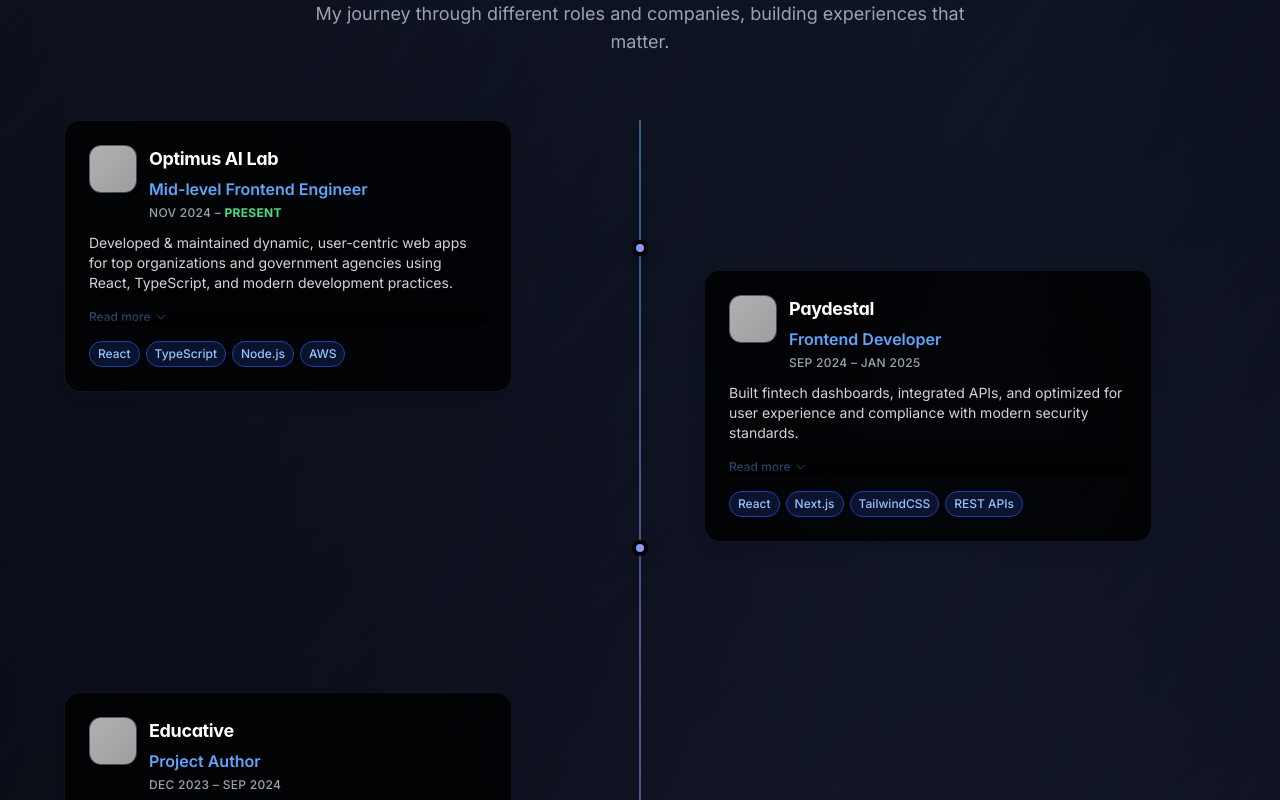
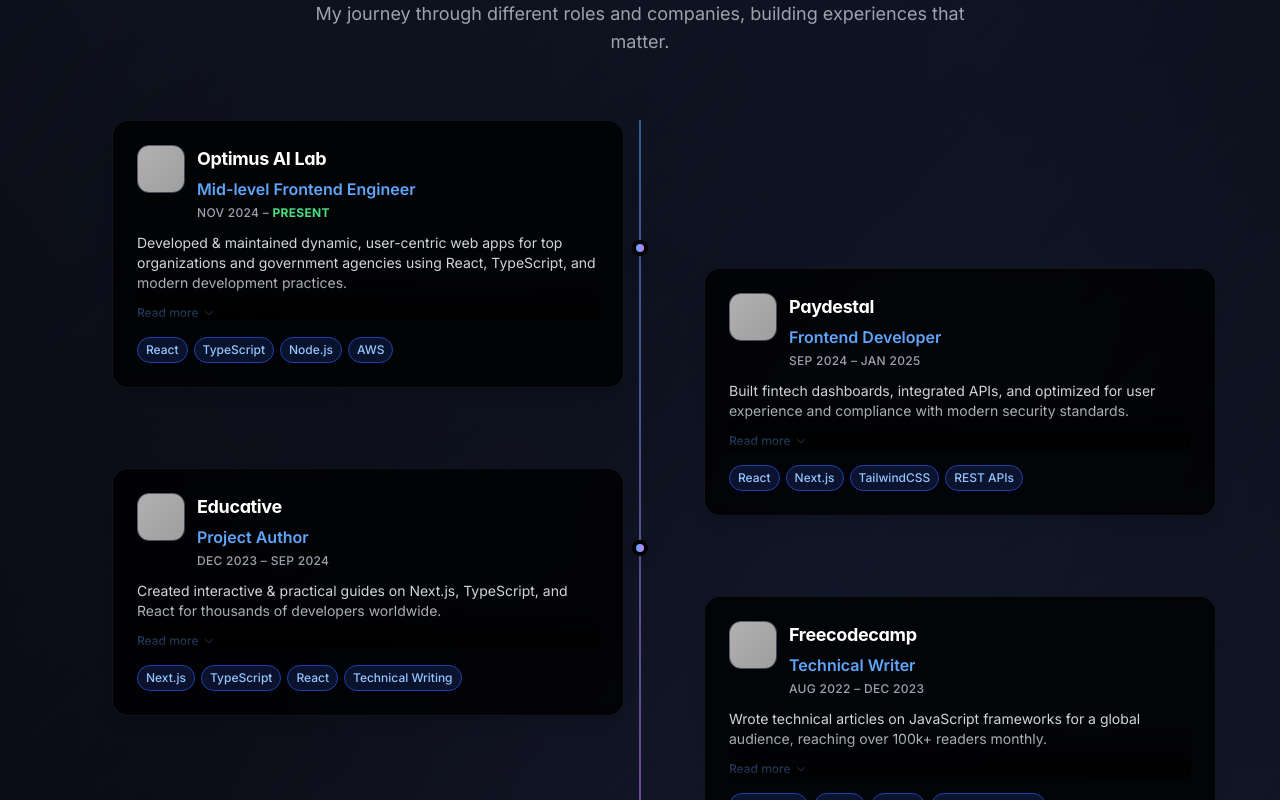
Before and after one commit to devanshu1010/devanshu-chhipani, a React (Vite) app: page / in a window 1280 px wide. Shown: the part 960-1760 px from the top of the page. Built offline with nearby package versions, Linux system fonts and the light colour scheme; grey boxes are pictures that could not be loaded; a web font is replaced by a local one.

Commit message:
new Changes.

```diff
--- a/src/components/Experience.tsx
+++ b/src/components/Experience.tsx
@@ -1,4 +1,3 @@
-
 import React from "react";
 
 // Enhanced experience data with more details
@@ -93,12 +92,12 @@ const ExperienceCard: React.FC<ExperienceCardProps> = ({ exp, index, isRightColu
   const [isExpanded, setIsExpanded] = React.useState(false);
 
   return (
-    <div className="relative mb-8 sm:mb-12 md:mb-16">
-      {/* Card positioned on left or right but aligned left */}
-      <div className={`w-full ${isRightColumn ? 'md:pl-8 lg:pl-12' : 'md:pr-8 lg:pr-12'}`}>
-        <div className="group bg-white/80 dark:bg-black/80 backdrop-blur-sm border border-gray-200/50 dark:border-gray-800/50 rounded-2xl p-4 sm:p-5 md:p-6 shadow-lg hover:shadow-xl transition-all duration-300 hover:-translate-y-1 max-w-md mx-auto md:mx-0">
-          {/* Header Section - Always left aligned */}
-          <div className="flex items-start gap-3 mb-3">
+    <div className="relative mb-12 sm:mb-16 md:mb-20">
+      {/* Card */}
+      <div className="ml-8 sm:ml-10 md:ml-12">
+        <div className="group bg-white/80 dark:bg-black/80 backdrop-blur-sm border border-gray-200/50 dark:border-gray-800/50 rounded-2xl p-4 sm:p-5 md:p-6 shadow-lg hover:shadow-xl transition-all duration-300 hover:-translate-y-1 w-full flex flex-col">
+          {/* Header Section - Fixed Height */}
+          <div className="flex items-start gap-2 sm:gap-3 mb-2 sm:mb-3">
             <div className="relative flex-shrink-0">
               <img
                 src={exp.logo}
@@ -108,8 +107,8 @@ const ExperienceCard: React.FC<ExperienceCardProps> = ({ exp, index, isRightColu
               <div className="absolute inset-0 rounded-xl bg-gradient-to-br from-white/20 to-transparent"></div>
             </div>
             <div className="flex-1 min-w-0">
-              <h3 className="text-base sm:text-lg font-bold text-gray-900 dark:text-white mb-1">{exp.company}</h3>
-              <p className="text-sm sm:text-base text-blue-600 dark:text-blue-400 font-semibold mb-1">{exp.position}</p>
+              <h3 className="text-base sm:text-lg font-bold text-gray-900 dark:text-white mb-0.5 sm:mb-1 truncate">{exp.company}</h3>
+              <p className="text-sm sm:text-base text-blue-600 dark:text-blue-400 font-semibold mb-0.5 sm:mb-1">{exp.position}</p>
               <p className="text-xs font-medium text-gray-500 dark:text-gray-400 tracking-wide">
                 {formatDate(exp.start)} – {exp.present ? (
                   <span className="text-green-500 dark:text-green-400 font-bold">PRESENT</span>
@@ -124,18 +123,21 @@ const ExperienceCard: React.FC<ExperienceCardProps> = ({ exp, index, isRightColu
               className={`
                 text-xs sm:text-sm text-gray-700 dark:text-gray-300 leading-relaxed
                 transition-all duration-300 ease-in-out
-                ${isExpanded ? 'max-h-[500px]' : 'max-h-[80px] sm:max-h-[100px]'}
+                ${isExpanded ? 'max-h-[500px]' : 'max-h-[80px] sm:max-h-[100px] md:max-h-[120px]'}
                 overflow-hidden
               `}
             >
               <p className="mb-2">{isExpanded ? exp.fullDescription : exp.description}</p>
+
+              {/* Achievements Section - Only visible when expanded */}
               {isExpanded && (
                 <div className="mt-3">
-                  <h4 className="font-semibold text-gray-900 dark:text-white mb-2">Key Achievements:</h4>
-                  <ul className="space-y-1 text-xs">
+                  <h4 className="text-xs sm:text-sm font-semibold text-gray-900 dark:text-white mb-2">Key Achievements:</h4>
+                  <ul className="space-y-1.5">
                     {exp.achievements.map((achievement, achIndex) => (
-                      <li key={achIndex} className="text-gray-600 dark:text-gray-400">
-                        • {achievement}
+                      <li key={achIndex} className="text-xs sm:text-sm text-gray-600 dark:text-gray-400 flex items-start gap-2">
+                        <span className="text-blue-500 dark:text-blue-400 mt-1">•</span>
+                        <span>{achievement}</span>
                       </li>
                     ))}
                   </ul>
@@ -145,13 +147,13 @@ const ExperienceCard: React.FC<ExperienceCardProps> = ({ exp, index, isRightColu
 
             {/* Gradient fade effect */}
             {!isExpanded && (
-              <div className="absolute bottom-0 left-0 right-0 h-8 bg-gradient-to-t from-white/80 dark:from-black/80 to-transparent pointer-events-none"></div>
+              <div className="absolute bottom-0 left-0 right-0 h-12 bg-gradient-to-t from-white/80 dark:from-black/80 to-transparent pointer-events-none"></div>
             )}
 
             {/* Read more/less button */}
             <button
               onClick={() => setIsExpanded(!isExpanded)}
-              className="text-xs font-medium text-blue-600 dark:text-blue-400 hover:text-blue-700 dark:hover:text-blue-300 mt-2 flex items-center gap-1 transition-colors duration-200"
+              className="text-xs font-medium text-blue-600 dark:text-blue-400 hover:text-blue-700 dark:hover:text-blue-300 mt-1 flex items-center gap-1 transition-colors duration-200"
             >
               {isExpanded ? (
                 <>
@@ -172,12 +174,12 @@ const ExperienceCard: React.FC<ExperienceCardProps> = ({ exp, index, isRightColu
           </div>
 
           {/* Technologies Section */}
-          <div className="mt-4">
-            <div className="flex flex-wrap gap-1.5">
+          <div className="mt-3 sm:mt-4">
+            <div className="flex flex-wrap gap-1 sm:gap-1.5">
               {exp.technologies.map((tech, techIndex) => (
                 <span
                   key={techIndex}
-                  className="px-2 py-1 text-xs font-medium bg-blue-50 text-blue-700 dark:bg-blue-900/30 dark:text-blue-300 rounded-full border border-blue-200 dark:border-blue-800"
+                  className="px-1.5 sm:px-2 py-0.5 sm:py-1 text-[10px] sm:text-xs font-medium bg-blue-50 text-blue-700 dark:bg-blue-900/30 dark:text-blue-300 rounded-full border border-blue-200 dark:border-blue-800"
                 >
                   {tech}
                 </span>
@@ -231,13 +233,14 @@ const Experience = () => {
                 {experienceData.map((exp, index) => {
                   if (index % 2 === 0) {
                     return (
-                      <div key={exp.company} style={{ marginTop: `${index * 150}px` }}>
+                      //<div style={{ marginTop: `${index * 150}px` }}>
                         <ExperienceCard
+                          key={exp.company}
                           exp={exp}
                           index={index}
                           isRightColumn={false}
                         />
-                      </div>
+                      //</div>
                     );
                   }
                   return null;
@@ -245,17 +248,18 @@ const Experience = () => {
               </div>
 
               {/* Right Column */}
-              <div className="space-y-12">
+              <div className="space-y-12 lg:mt-[148px]">
                 {experienceData.map((exp, index) => {
                   if (index % 2 === 1) {
                     return (
-                      <div key={exp.company} style={{ marginTop: `${(index - 1) * 150 + 150}px` }}>
+                      // <div style={{ marginTop: `${(index - 1) * 150 + 150}px` }}>
                         <ExperienceCard
+                          key={exp.company}
                           exp={exp}
                           index={index}
                           isRightColumn={true}
                         />
-                      </div>
+                      // </div>
                     );
                   }
                   return null;
```
